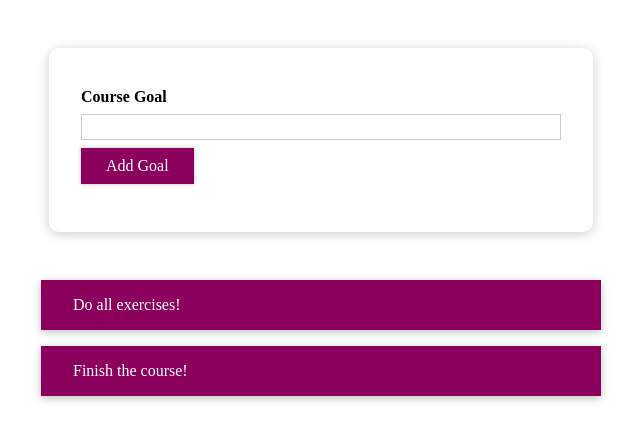
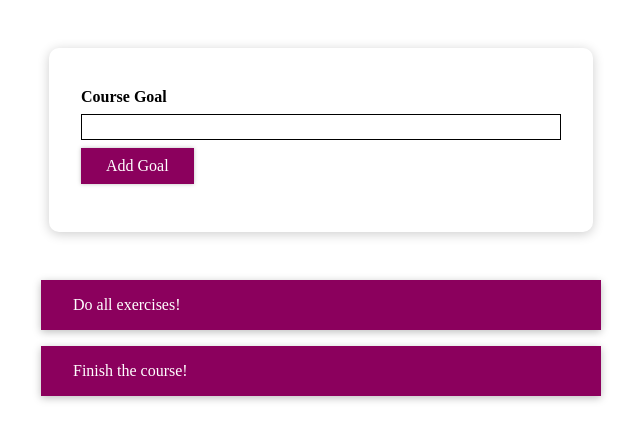
Before and after one commit to mkonemo/react-qg2aks, a React (Create React App) app: page / in a window 1280 px wide. Shown: the top 440 px of the page, without its empty margins (319-959 px from the left). Built offline with nearby package versions, Linux system fonts and the light colour scheme.

Commit message:
1 file modified

```diff
--- a/src/components/CourseGoals/CourseInput/CourseInput.js
+++ b/src/components/CourseGoals/CourseInput/CourseInput.js
@@ -24,7 +24,7 @@ const CourseInput = props => {
     <form onSubmit={formSubmitHandler}>
       <div className="form-control">
         <label style={{color: !isValid ? 'red' : 'black'}}>Course Goal</label>
-        <input style={{border: !isValid ? '1px solid red' : '1px solid inherit',background: !isValid ? 'rgba(255, 0, 0, .2)' : 'inherit'}} type="text" onChange={goalInputChangeHandler} />
+        <input style={{borderColor: !isValid ? 'red' : 'black',background: !isValid ? 'salmon' : 'transparent'}} type="text" onChange={goalInputChangeHandler} />
       </div>
       <Button type="submit">Add Goal</Button>
     </form>
```
